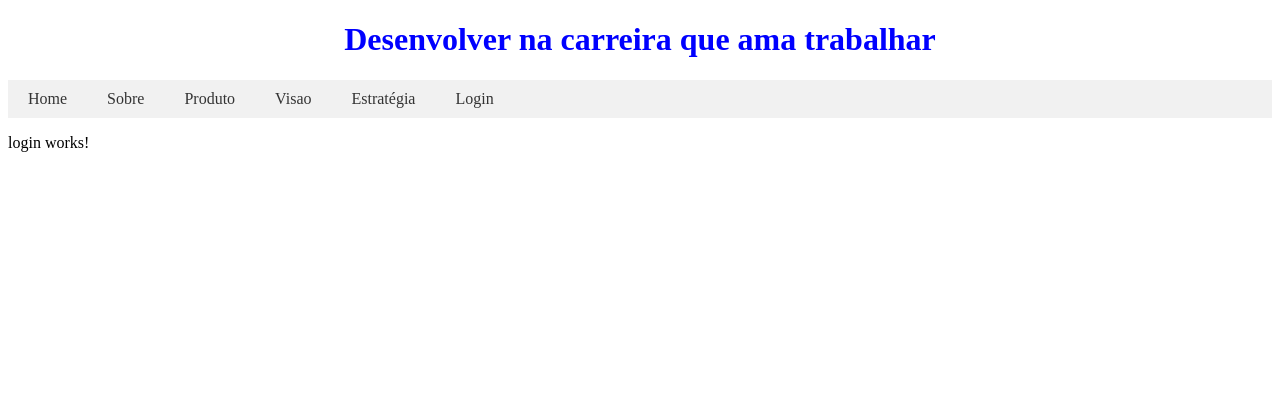
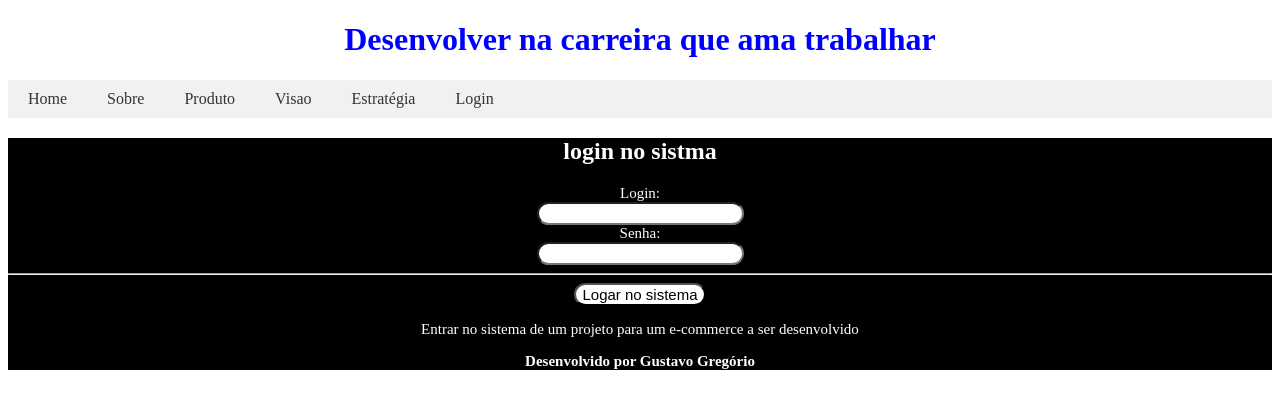
Before and after one commit to gustavogregorio1986/projetoEstudoDesenv, an Angular app: page /login in a window 1280 px wide. Shown: the top 408 px of the page. Built offline with nearby package versions, Linux system fonts and the light colour scheme.

Commit message:
desenvolvendo a pagina login e criar a pagina cadastro

```diff
--- a/src/app/app.module.ts
+++ b/src/app/app.module.ts
@@ -10,6 +10,7 @@ import { RouterModule, Routes } from '@angular/router';
 import { VisaoComponent } from './pagina/visao/visao.component';
 import { EstategiaComponent } from './pagina/estategia/estategia.component';
 import { LoginComponent } from './pagina/login/login.component';
+import { CadastroComponent } from './pagina/cadastro/cadastro.component';
 
 const routes: Routes = [
    { path: '', component: HomeComponent },
@@ -29,6 +30,7 @@ const routes: Routes = [
     VisaoComponent,
     EstategiaComponent,
     LoginComponent,
+    CadastroComponent,
   ],
   imports: [
     BrowserModule,
--- /dev/null
+++ b/src/app/pagina/cadastro/cadastro.component.html
@@ -0,0 +1 @@
+<p>cadastro works!</p>
--- a/src/app/pagina/login/login.component.css
+++ b/src/app/pagina/login/login.component.css
@@ -0,0 +1,43 @@
+.login{
+  width: 100%;
+  height: auto;
+  background-color: black;
+  text-align: center;
+}
+
+h2{
+  color: white;
+  text-align: center;
+}
+
+label{
+  color: white;
+  text-align: center;
+  display: block;
+  font-size: 15px;
+}
+
+p{
+  color: white;
+  font-size: 15px;
+}
+
+.botao{
+   border-radius: 30px;
+   font-size: 15px;
+   background-color: white;
+}
+
+.campo{
+  border-radius: 30px;
+  font-size: 15px;
+}
+
+p{
+  color: white;
+}
+
+.center{
+  text-align: center;
+  font-weight: bold;
+}
--- a/src/app/pagina/login/login.component.html
+++ b/src/app/pagina/login/login.component.html
@@ -1 +1,15 @@
-<p>login works!</p>
+<div class="login">
+    <h2>login no sistma</h2>
+
+    <form>
+      <label>Login: </label>
+      <input type="text" name="login" class="campo"/>
+      <label>Senha: </label>
+      <input type="password" name="senha" class="campo"/>
+      <hr/>
+     <input type="submit" value="Logar no sistema" class="botao"/>
+    </form>
+    <p>Entrar no sistema de um projeto para um e-commerce a ser desenvolvido</p>
+
+    <p class="center">Desenvolvido por Gustavo Gregório</p>
+</div>
```
Also changed, not shown: src/app/pagina/cadastro/cadastro.component.ts (added, +10 -0 lines), src/app/pagina/cadastro/cadastro.component.css (added), 1 other file (tests, documents, lock files or other folders).
